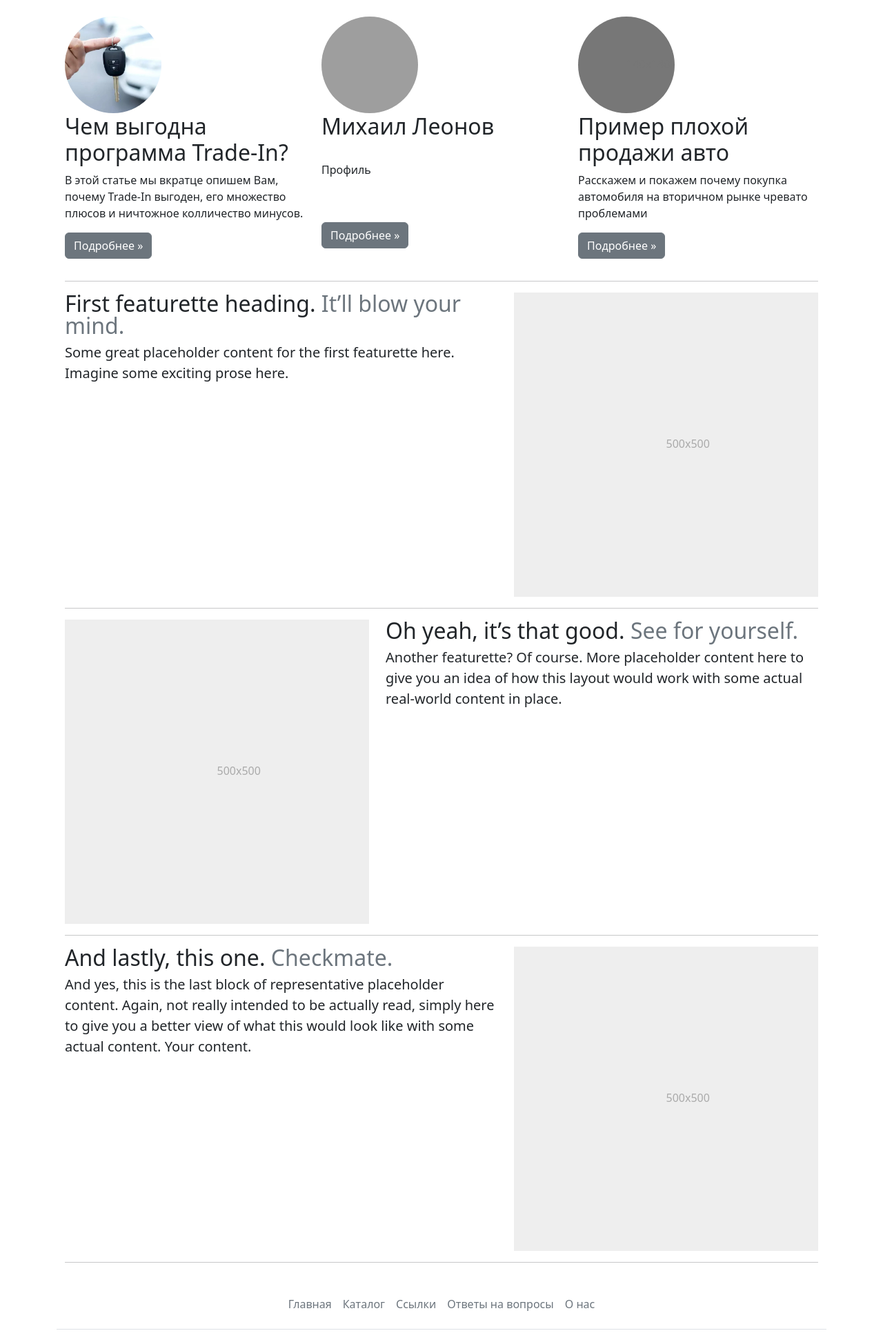
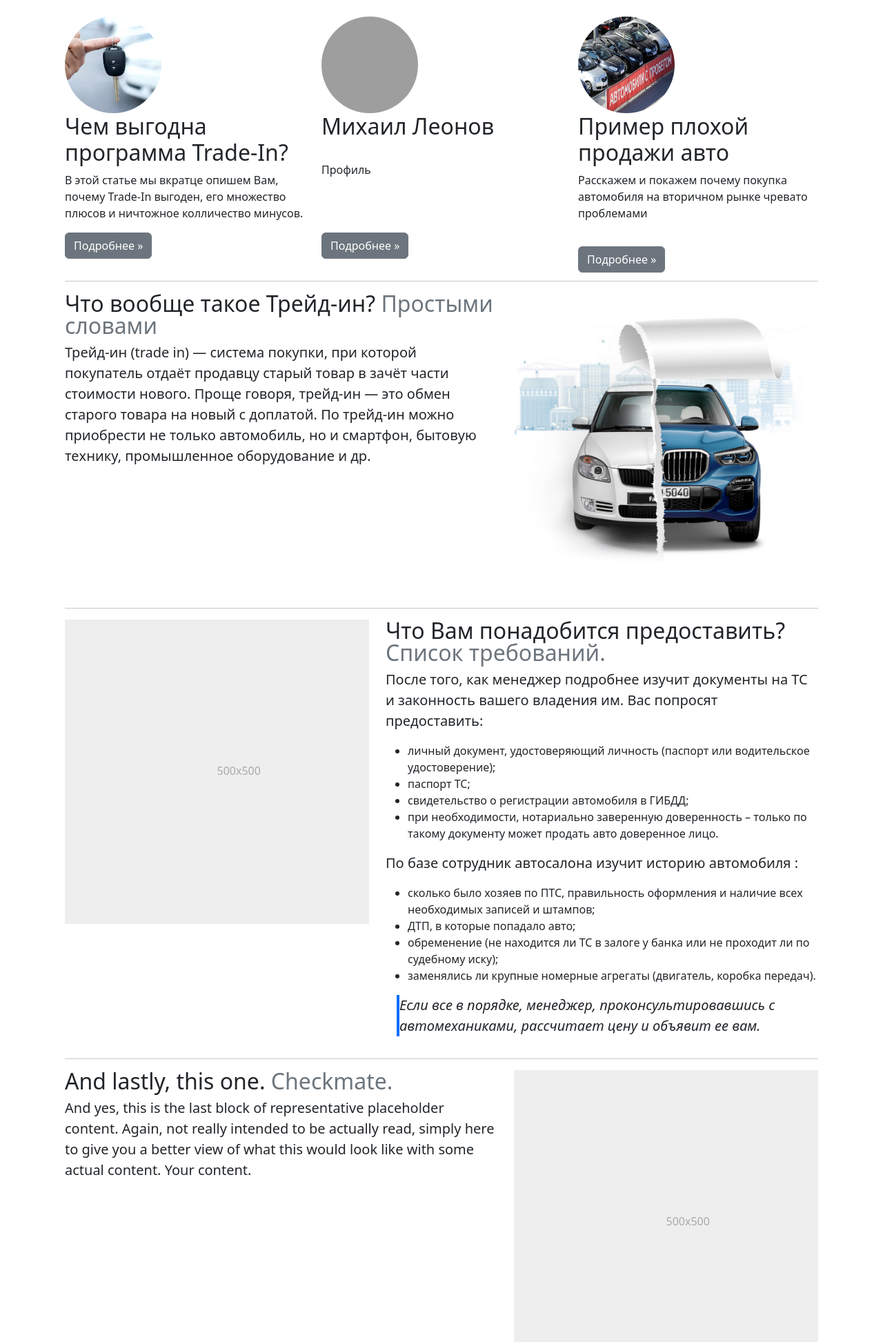
Before and after one commit to LeonovM1/Trade-in, a Flask app: page / in a window 1280 px wide. Shown: the part 145-2090 px from the top of the page at 69% size. Run offline with Flask 2, Linux system fonts and the light colour scheme; grey boxes are pictures that could not be loaded.

Commit message:
add front text(not all)

```diff
--- a/static/css/custom.css
+++ b/static/css/custom.css
@@ -29,3 +29,13 @@
   border-radius: 6px;
   width: auto;
 }
+
+.mybtn{
+  position: relative;
+  top: 15px;
+}
+
+.mybtn1{
+  position: relative;
+  top: 20px;
+}
--- a/templates/base.html
+++ b/templates/base.html
@@ -19,11 +19,11 @@
 
 
           <ul class="nav col-12 col-md-auto mb-3 justify-content-center mb-md-0">
-            <li><a href="/" class="nav-link px-3 link-dark myclass">Главная</a></li>
-            <li><a href="#" class="nav-link px-3 link-dark myclass">Каталог</a></li>
-            <li><a href="#" class="nav-link px-3 link-dark myclass">Ссылки</a></li>
-            <li><a href="#" class="nav-link px-3 link-dark myclass">Ответы на вопросы</a></li>
-            <li><a href="/about" class="nav-link px-3 link-dark myclass">О нас</a></li>
+            <li><a href="/" class="nav-link px-3 link-dark btn myclass">Главная</a></li>
+            <li><a href="#" class="nav-link px-3 link-dark btn myclass">Каталог</a></li>
+            <li><a href="#" class="nav-link px-3 link-dark btn myclass">Ссылки</a></li>
+            <li><a href="#" class="nav-link px-3 link-dark btn myclass">Ответы на вопросы</a></li>
+            <li><a href="/about" class="nav-link px-3 link-dark btn myclass">О нас</a></li>
           </ul>
 
           <div class="col-md-3 text-end">
--- a/templates/index.html
+++ b/templates/index.html
@@ -11,28 +11,36 @@
     <!-- Three columns of text below the carousel -->
     <div class="row">
       <div class="col-lg-4">
-            <img src="{{ url_for('static', filename='img/Trade-inFinal.jpg' ) }}" class="bd-placeholder-img rounded-circle" width="140" height="140" role="img" aria-label="Placeholder: 140x140"><title>Placeholder</title>
+        <img src="{{ url_for('static', filename='img/Trade-inFinal.jpg' ) }}" class="bd-placeholder-img rounded-circle"
+          width="140" height="140" role="img" aria-label="Placeholder: 140x140">
+        <title>Placeholder</title>
 
         <h2 class="fw-normal">Чем выгодна программа Trade-In?</h2>
-            <p>В этой статье мы вкратце опишем Вам, почему Trade-In выгоден, его множество плюсов и ничтожное колличество минусов.</p>
+        <p>В этой статье мы вкратце опишем Вам, почему Trade-In выгоден, его множество плюсов и ничтожное колличество
+          минусов.</p>
         <p><a class="btn btn-secondary" href="/benefit">Подробнее »</a></p>
       </div><!-- /.col-lg-4 -->
       <div class="col-lg-4">
-            <img src="https://mdbcdn.b-cdn.net/img/Photos/new-templates/bootstrap-chat/ava3.webp" class="bd-placeholder-img rounded-circle" width="140" height="140" role="img" aria-label="Placeholder: 140x140"><title>Placeholder</title>
+        <img src="https://mdbcdn.b-cdn.net/img/Photos/new-templates/bootstrap-chat/ava3.webp"
+          class="bd-placeholder-img rounded-circle" width="140" height="140" role="img"
+          aria-label="Placeholder: 140x140">
+        <title>Placeholder</title>
 
         <h2 class="fw-normal">Михаил Леонов</h2>
         <br>
         <p>Профиль</p>
         <br>
         <br>
-            <p><a class="btn btn-secondary" href="/mypage">Подробнее »</a></p>
+        <p class="mybtn"><a class="btn btn-secondary" href="/mypage">Подробнее »</a></p>
       </div><!-- /.col-lg-4 -->
       <div class="col-lg-4">
-            <svg class="bd-placeholder-img rounded-circle" width="140" height="140" xmlns="http://www.w3.org/2000/svg" role="img" aria-label="Placeholder: 140x140" preserveAspectRatio="xMidYMid slice" focusable="false"><title>Placeholder</title><rect width="100%" height="100%" fill="#777"></rect><text x="50%" y="50%" fill="#777" dy=".3em">140x140</text></svg>
+        <img src="{{ url_for('static', filename='img/byAuto.jpg' ) }}" class="bd-placeholder-img rounded-circle"
+          width="140" height="140" role="img" aria-label="Placeholder: 140x140">
+        <title>Placeholder</title>
 
         <h2 class="fw-normal">Пример плохой продажи авто</h2>
         <p>Расскажем и покажем почему покупка автомобиля на вторичном рынке чревато проблемами</p>
-            <p><a class="btn btn-secondary" href="/badauto">Подробнее »</a></p>
+        <p class="mybtn1"><a class="btn btn-secondary" href="/badauto">Подробнее »</a></p>
       </div><!-- /.col-lg-4 -->
     </div><!-- /.row -->
 
@@ -43,11 +51,18 @@
 
     <div class="row featurette">
       <div class="col-md-7">
-            <h2 class="featurette-heading fw-normal lh-1">First featurette heading. <span class="text-muted">It’ll blow your mind.</span></h2>
-            <p class="lead">Some great placeholder content for the first featurette here. Imagine some exciting prose here.</p>
+        <h2 class="featurette-heading fw-normal lh-1">Что вообще такое Трейд-ин? <span class="text-muted">Простыми
+            словами</span></h2>
+        <p class="lead">Трейд-ин (trade in) — система покупки, при которой покупатель отдаёт продавцу старый товар в
+          зачёт части стоимости нового. Проще говоря, трейд-ин — это обмен старого товара на новый с доплатой. По
+          трейд-ин можно приобрести не только автомобиль, но и смартфон, бытовую технику, промышленное оборудование и
+          др.</p>
       </div>
       <div class="col-md-5">
-            <svg class="bd-placeholder-img bd-placeholder-img-lg featurette-image img-fluid mx-auto" width="500" height="500" xmlns="http://www.w3.org/2000/svg" role="img" aria-label="Placeholder: 500x500" preserveAspectRatio="xMidYMid slice" focusable="false"><title>Placeholder</title><rect width="100%" height="100%" fill="#eee"></rect><text x="50%" y="50%" fill="#aaa" dy=".3em">500x500</text></svg>
+        <img src="{{ url_for('static', filename='img/Front1.png' ) }}"
+          class="bd-placeholder-img bd-placeholder-img-lg featurette-image img-fluid mx-auto" width="500" height="500"
+          role="img" aria-label="Placeholder: 500x500">
+        <title>Placeholder</title>
 
       </div>
     </div>
@@ -56,11 +71,36 @@
 
     <div class="row featurette">
       <div class="col-md-7 order-md-2">
-            <h2 class="featurette-heading fw-normal lh-1">Oh yeah, it’s that good. <span class="text-muted">See for yourself.</span></h2>
-            <p class="lead">Another featurette? Of course. More placeholder content here to give you an idea of how this layout would work with some actual real-world content in place.</p>
+        <h2 class="featurette-heading fw-normal lh-1">Что Вам понадобится предоставить? <span class="text-muted">Список
+            требований.</span></h2>
+        <p class="lead">После того, как менеджер подробнее изучит документы на ТС и законность вашего владения им. Вас
+          попросят предоставить:</p>
+        <ul>
+          <li>личный документ, удостоверяющий личность (паспорт или водительское удостоверение);</li>
+          <li>паспорт ТС;</li>
+          <li>свидетельство о регистрации автомобиля в ГИБДД;</li>
+          <li>при необходимости, нотариально заверенную доверенность – только по такому документу может продать авто
+            доверенное лицо.</li>
+        </ul>
+        <p class="lead">По базе сотрудник автосалона изучит историю автомобиля :</p>
+        <ul>
+          <li>сколько было хозяев по ПТС, правильность оформления и наличие всех необходимых записей и штампов;</li>
+          <li>ДТП, в которые попадало авто;</li>
+          <li>обременение (не находится ли ТС в залоге у банка или не проходит ли по судебному иску);</li>
+          <li>заменялись ли крупные номерные агрегаты (двигатель, коробка передач).</li>
+        </ul>
+        <blockquote class="blockquote-1">
+          <p class="lead">Если все в порядке, менеджер, проконсультировавшись с автомеханиками, рассчитает цену и
+            объявит ее вам.</p>
+        </blockquote>
       </div>
       <div class="col-md-5 order-md-1">
-            <svg class="bd-placeholder-img bd-placeholder-img-lg featurette-image img-fluid mx-auto" width="500" height="500" xmlns="http://www.w3.org/2000/svg" role="img" aria-label="Placeholder: 500x500" preserveAspectRatio="xMidYMid slice" focusable="false"><title>Placeholder</title><rect width="100%" height="100%" fill="#eee"></rect><text x="50%" y="50%" fill="#aaa" dy=".3em">500x500</text></svg>
+        <svg class="bd-placeholder-img bd-placeholder-img-lg featurette-image img-fluid mx-auto" width="500"
+          height="500" xmlns="http://www.w3.org/2000/svg" role="img" aria-label="Placeholder: 500x500"
+          preserveAspectRatio="xMidYMid slice" focusable="false">
+          <title>Placeholder</title>
+          <rect width="100%" height="100%" fill="#eee"></rect><text x="50%" y="50%" fill="#aaa" dy=".3em">500x500</text>
+        </svg>
 
       </div>
     </div>
@@ -69,11 +109,19 @@
 
     <div class="row featurette">
       <div class="col-md-7">
-            <h2 class="featurette-heading fw-normal lh-1">And lastly, this one. <span class="text-muted">Checkmate.</span></h2>
-            <p class="lead">And yes, this is the last block of representative placeholder content. Again, not really intended to be actually read, simply here to give you a better view of what this would look like with some actual content. Your content.</p>
+        <h2 class="featurette-heading fw-normal lh-1">And lastly, this one. <span class="text-muted">Checkmate.</span>
+        </h2>
+        <p class="lead">And yes, this is the last block of representative placeholder content. Again, not really
+          intended to be actually read, simply here to give you a better view of what this would look like with some
+          actual content. Your content.</p>
       </div>
       <div class="col-md-5">
-            <svg class="bd-placeholder-img bd-placeholder-img-lg featurette-image img-fluid mx-auto" width="500" height="500" xmlns="http://www.w3.org/2000/svg" role="img" aria-label="Placeholder: 500x500" preserveAspectRatio="xMidYMid slice" focusable="false"><title>Placeholder</title><rect width="100%" height="100%" fill="#eee"></rect><text x="50%" y="50%" fill="#aaa" dy=".3em">500x500</text></svg>
+        <svg class="bd-placeholder-img bd-placeholder-img-lg featurette-image img-fluid mx-auto" width="500"
+          height="500" xmlns="http://www.w3.org/2000/svg" role="img" aria-label="Placeholder: 500x500"
+          preserveAspectRatio="xMidYMid slice" focusable="false">
+          <title>Placeholder</title>
+          <rect width="100%" height="100%" fill="#eee"></rect><text x="50%" y="50%" fill="#aaa" dy=".3em">500x500</text>
+        </svg>
 
       </div>
     </div>
```
Also changed, not shown: static/img/Front1.png (added), static/img/Front2.webp (added), static/img/byAuto.jpg (added). Lines whose indentation alone changed are shown as unchanged.
